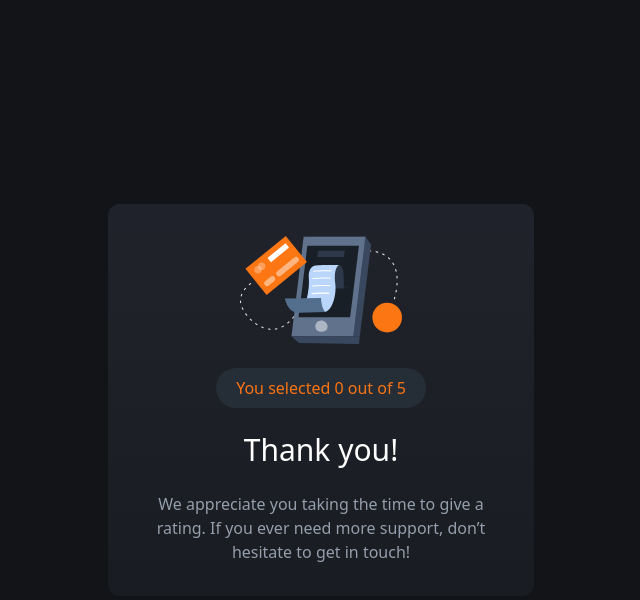
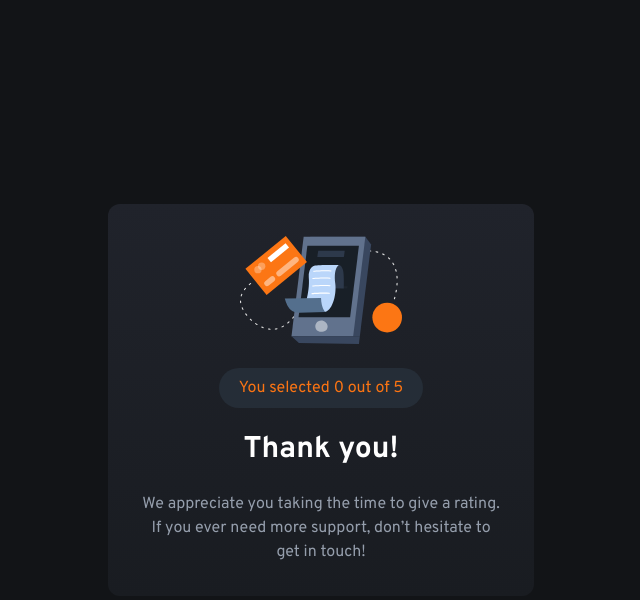
Before and after one commit to vitaovich/frontend-interactive-rating-component-main, a Next.js app: page / in a window 1280 px wide. Both pictures are taken after a click on the button "SUBMIT". Shown: the top 600 px of the page, without its empty margins (319-959 px from the left). Built offline with nearby package versions, Linux system fonts and the light colour scheme.

Commit message:
apply overpass font family

```diff
--- a/pages/index.tsx
+++ b/pages/index.tsx
@@ -18,7 +18,7 @@
 
   return (
     <>
-      <div className="flex items-center justify-center min-h-screen bg-veryDarkBlue text-white">
+      <div className="flex items-center justify-center min-h-screen bg-veryDarkBlue text-white font-overpass">
         <div className={`flex flex-col space-y-4 bg-gradient-to-b from-darkBlueTop to-darkBlueBottom p-4 m-4 rounded-xl md:w-1/3 ${submitted ? 'hidden' : ''}`}>
             <div>
               <button className="flex items-center justify-center w-12 h-12 rounded-full bg-darkBlue p-4">
@@ -50,7 +50,7 @@
             className='text-orange'
           />
             <span className="text-center text-orange rounded-full bg-darkBlue px-5 py-2">You selected {rating} out of 5</span>
-            <h1 className="text-3xl text-white">Thank you!</h1>
+            <h1 className="text-3xl text-white font-bold">Thank you!</h1>
             <p className="text-lightGrey text-center">
               We appreciate you taking the time to give a rating. If you ever need more support,
               don’t hesitate to get in touch!
```
